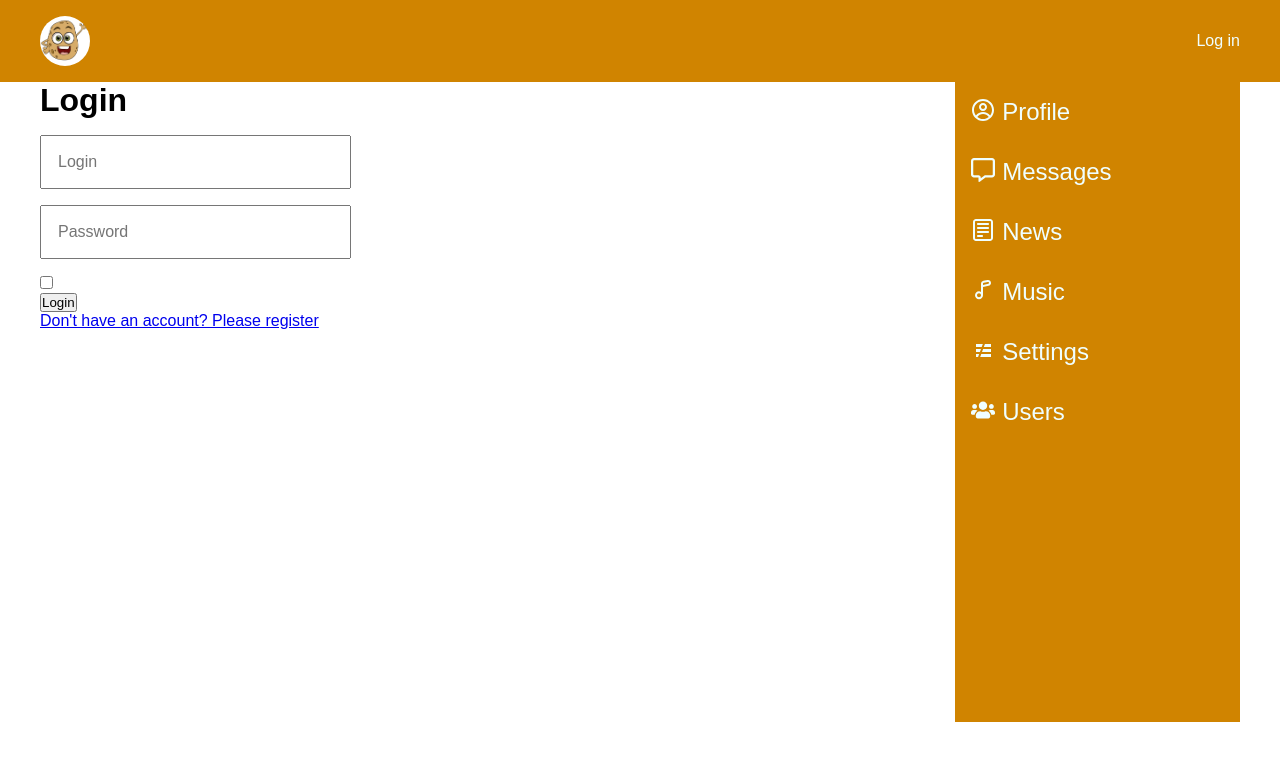
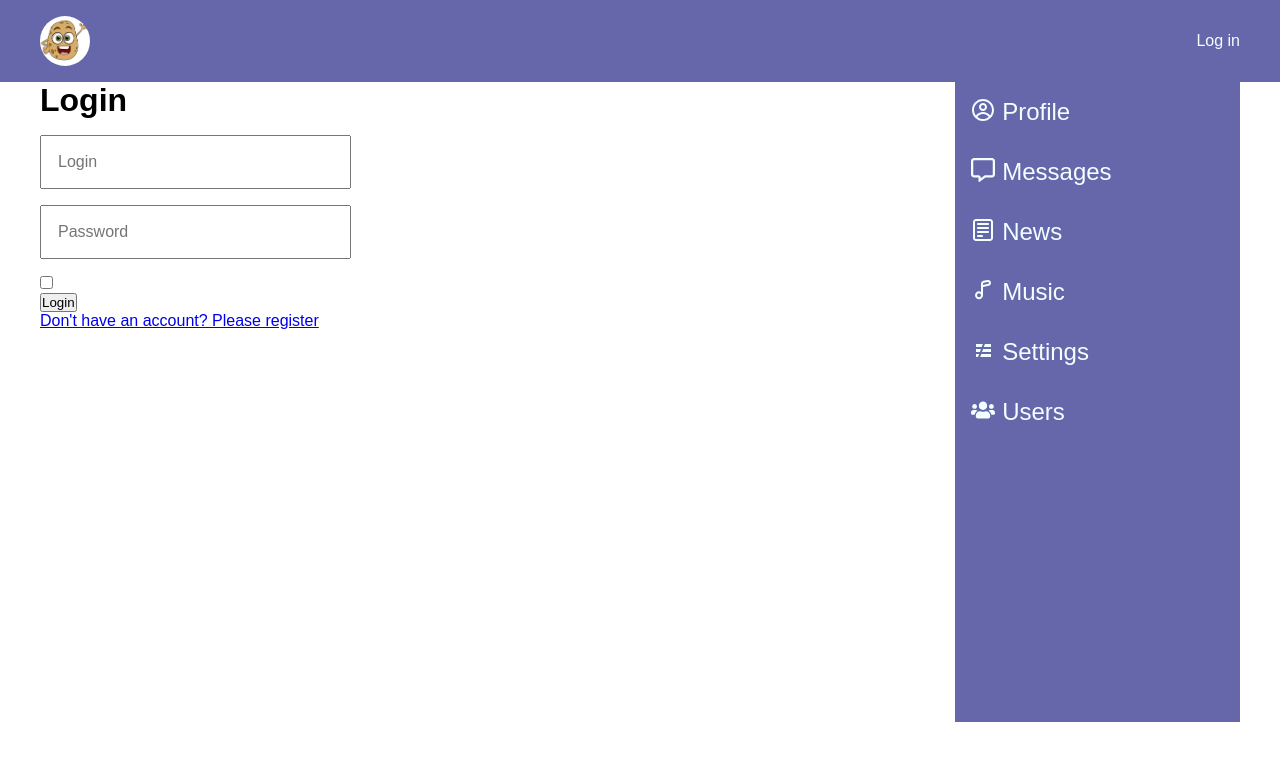
Before and after one commit to ZoirJohn/fried-potato, a React (Create React App) app: page /#/login in a window 1280 px wide. Shown: the top 760 px of the page. Built offline with nearby package versions, Linux system fonts and the light colour scheme; no server answers.

Commit message:
changed style

```diff
--- a/src/css/Header.module.css
+++ b/src/css/Header.module.css
@@ -1,6 +1,6 @@
 .header {
     width: 100%;
-    background: #d08400;
+    background: #6667ab;
     padding: 1rem 0;
     z-index: 2;
     position: relative;
--- a/src/css/Sidebar.module.css
+++ b/src/css/Sidebar.module.css
@@ -1,5 +1,5 @@
 .aside {
-    background: #d08400;
+    background: #6667ab;
     min-width: 285px;
     min-height: 640px;
 }
```
